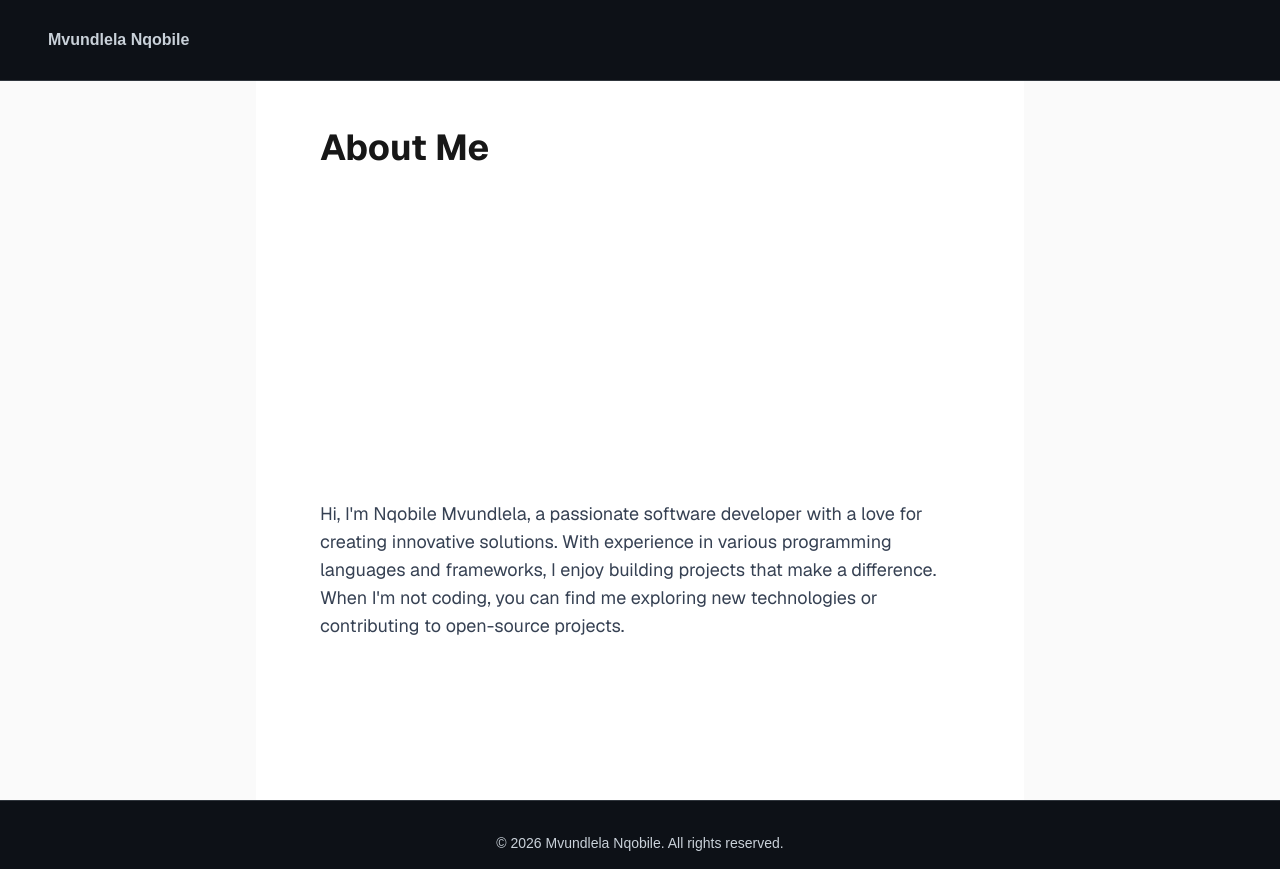
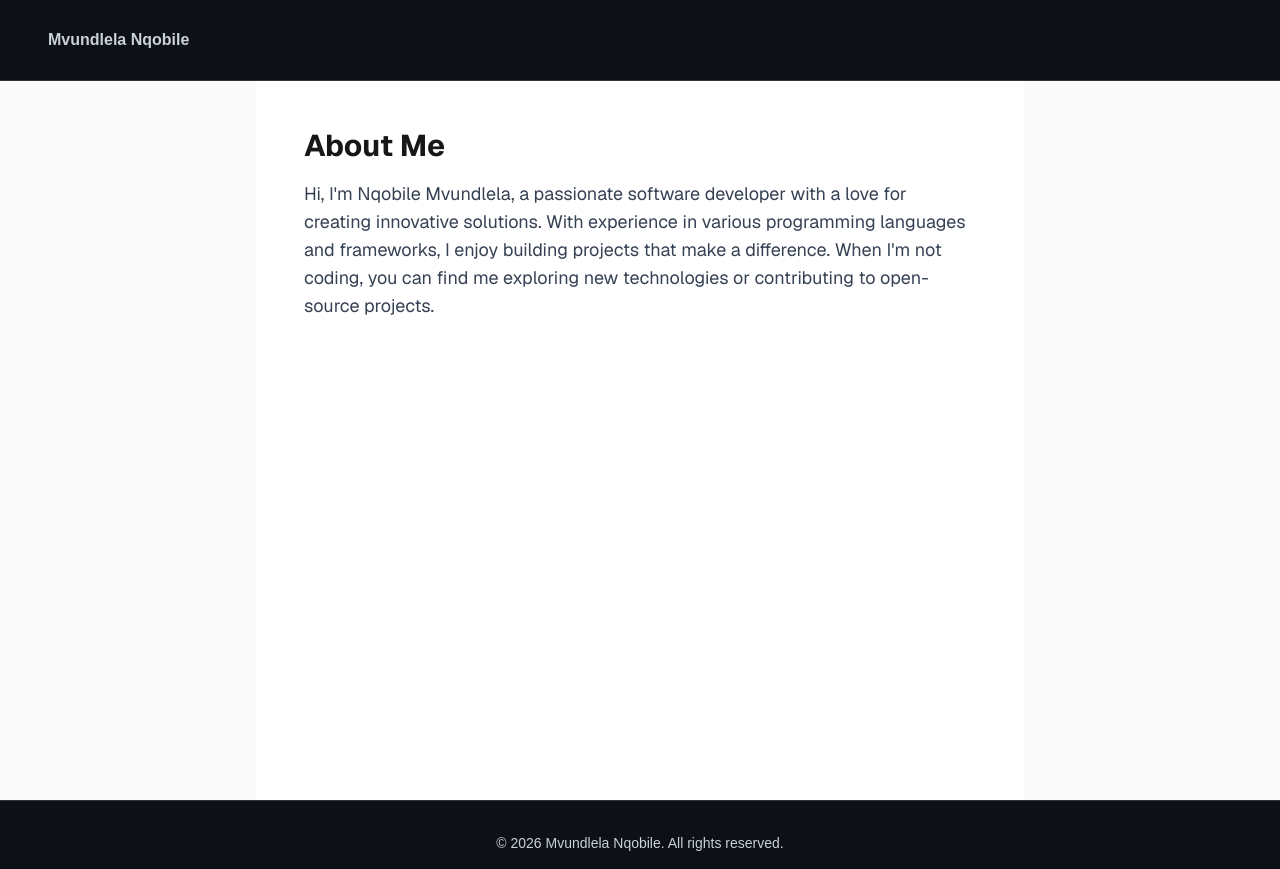
Before and after one commit to M9china/portfolio, a Next.js app: page /about in a window 1280 px wide. Built offline with nearby package versions, Linux system fonts and the light colour scheme.

Commit message:
feat: refactor navbar structure and add navigation items

```diff
--- a/src/app/about/page.tsx
+++ b/src/app/about/page.tsx
@@ -1,8 +1,8 @@
 export default function About() {
   return (
     <div className="flex min-h-screen items-center justify-center bg-zinc-50 font-sans dark:bg-black">
-      <main className="flex min-h-screen w-full max-w-3xl flex-col items-center justify-between py-32 px-16 bg-white dark:bg-black sm:items-start">
-        <h1 className="text-4xl font-bold mb-4">About Me</h1>
+      <main className="flex min-h-screen w-full max-w-3xl flex-col items-center  py-32 px-12 bg-white dark:bg-black sm:items-start">
+        <h1 className="text-3xl font-bold mb-4">About Me</h1>
         <p className="text-lg text-gray-700 dark:text-gray-300 mb-8">
           {`Hi, I'm Nqobile Mvundlela, a passionate software developer with a love
           for creating innovative solutions. With experience in various
--- a/src/components/NavBar.tsx
+++ b/src/components/NavBar.tsx
@@ -4,7 +4,7 @@ import Link from "next/link";
 import { Dialog, DialogBackdrop, DialogPanel } from "@headlessui/react";
 import { Bars3Icon, XMarkIcon } from "@heroicons/react/24/outline";
 import { useState } from "react";
-// import { NavStatic } from "./NavStatic";
+import { navItems } from "./navbar/navStatic";
 
 export const NavBar = () => {
   const [open, setOpen] = useState(false);
@@ -43,17 +43,17 @@ export const NavBar = () => {
                   <XMarkIcon aria-hidden="true" className="h-6 w-6" />
                 </button>
               </div>
-              {/* <div className="space-y-6 border-t border-white px-4 py-6">
-                {NavStatic.map((item, name) => (
+              <div className="space-y-6 border-t border-white px-4 py-6">
+                {navItems.map((item) => (
                   <Link
-                    key={name}
-                    href={item.href}
-                    className="-m-2 block p-2 font-semibold text-white"
+                    key={item.id}
+                    href={item.url}
+                    className="-m-2 block p-2 font-semibold text-[#c9d1d9] hover:bg-[#30363d] rounded-md"
                   >
-                    {item.title}
+                    {item.name}
                   </Link>
                 ))}
-              </div> */}
+              </div>
             </DialogPanel>
           </div>
         </Dialog>
--- /dev/null
+++ b/src/components/navbar/index.ts
@@ -0,0 +1 @@
+export * from "./navStatic";
--- /dev/null
+++ b/src/components/navbar/navDTO.ts
@@ -0,0 +1,5 @@
+export declare interface NavItem {
+  id: number;
+  name: string;
+  url: string;
+}
--- /dev/null
+++ b/src/components/navbar/navStatic.ts
@@ -0,0 +1,7 @@
+import { NavItem } from "./navDTO";
+
+export const navItems: NavItem[] = [
+  { id: 2, name: "About", url: "/about" },
+  { id: 3, name: "Projects", url: "/projects" },
+  { id: 4, name: "Contact", url: "/contact" },
+];
```
